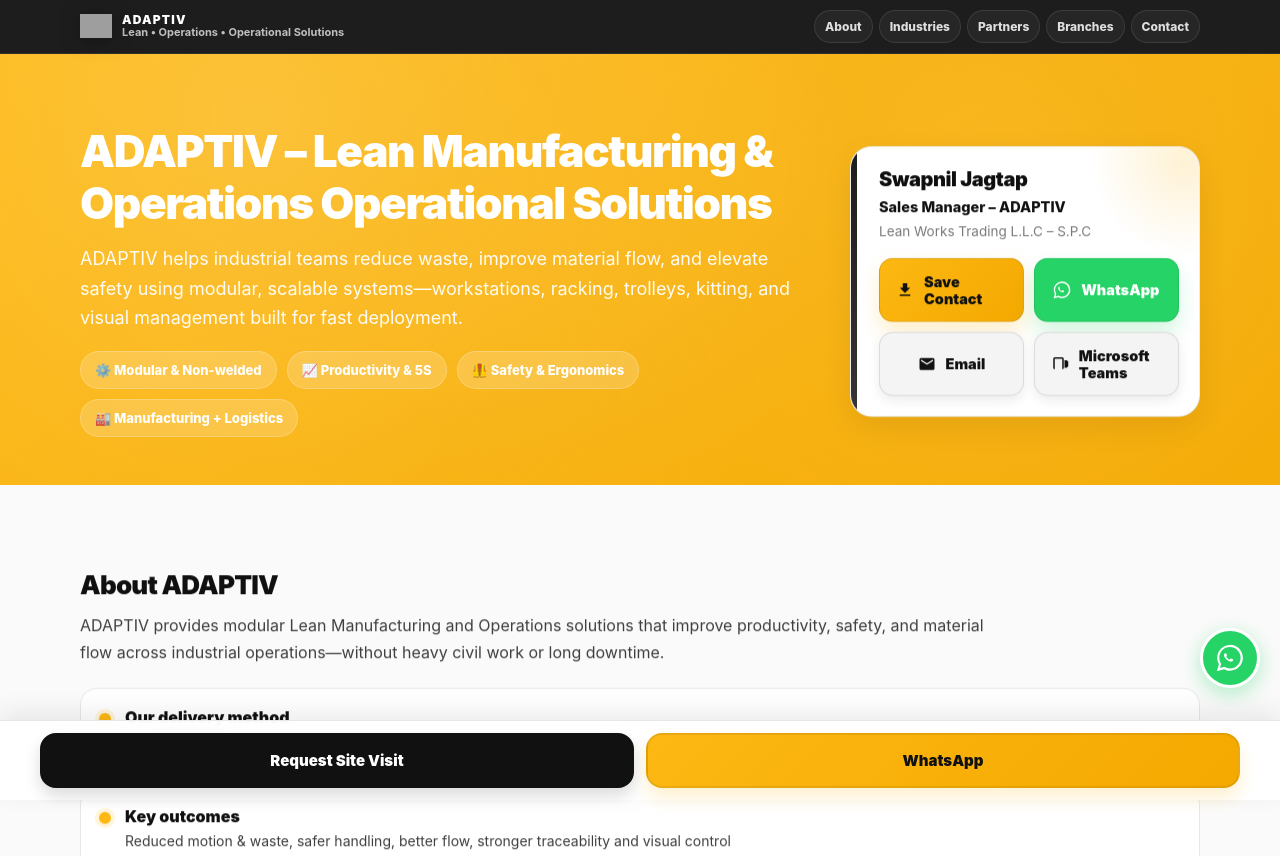
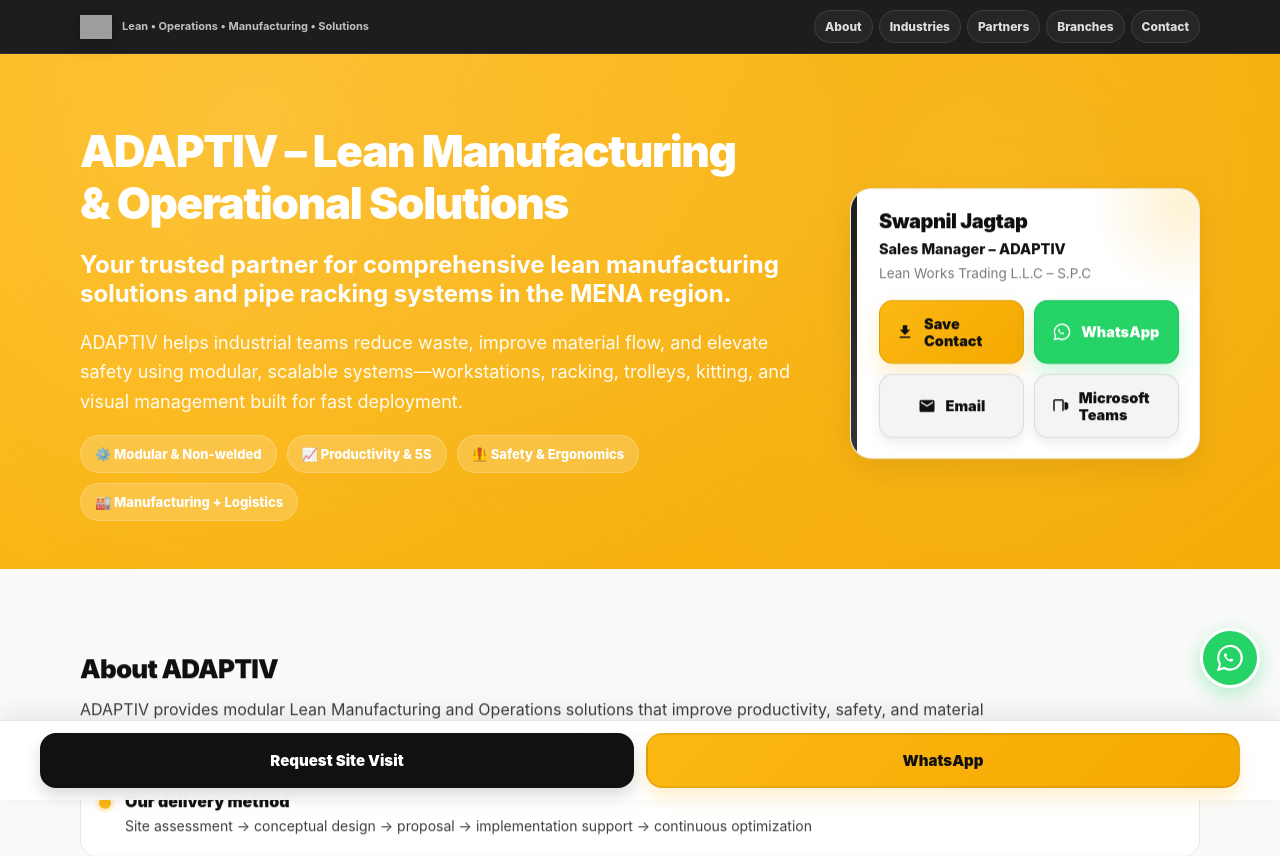
Before and after one commit to Jagtapswapnil/Adaptiv-contact-landing, a plain HTML site: page index.html in a window 1280 px wide. Shown: the top 856 px of the page. Drawn offline with nearby package versions, Linux system fonts and the light colour scheme; grey boxes are pictures that could not be loaded.

Commit message:
Update index.html

```diff
--- a/index.html
+++ b/index.html
@@ -512,8 +512,7 @@
       <div class="brand">
         <img src="https://theadaptiv.com/assets/icons/logo-light.svg" alt="ADAPTIV logo">
         <div class="txt">
-          <div class="name">ADAPTIV</div>
-          <div class="tag">Lean • Operations • Operational Solutions</div>
+          <div class="tag">Lean • Operations • Manufacturing • Solutions</div>
         </div>
       </div>
 
@@ -533,7 +532,8 @@
   <div class="container">
     <div class="grid">
       <div class="reveal">
-        <h1>ADAPTIV – Lean Manufacturing & Operations Operational Solutions</h1>
+        <h1>ADAPTIV – Lean Manufacturing & Operational Solutions</h1>
+        <h2>Your trusted partner for comprehensive lean manufacturing solutions and pipe racking systems in the MENA region.</h2>
         <p>
           ADAPTIV helps industrial teams reduce waste, improve material flow, and elevate safety using modular,
           scalable systems—workstations, racking, trolleys, kitting, and visual management built for fast deployment.
@@ -776,7 +776,11 @@
 </section>
 
 <div class="container footer reveal">
-  ©All copyrights reserved, Adaptiv. 2026
+ ADAPTIV UAE
+
+Lean Works Trading L.L.C – S.P.C
+
+© 2026 ADAPTIV. All rights reserved.
 </div>
 
 <!-- WhatsApp floating -->
```
